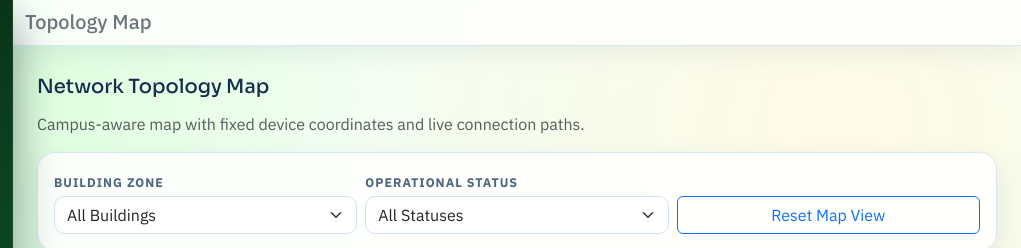
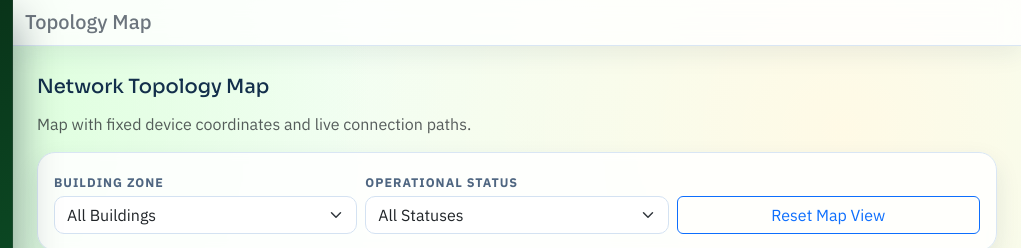
Before and after one commit to placerebuild/smartCampus, a plain HTML site: page html/topology.html in a window 1280 px wide. Shown: the top 248 px of the page, 259-1280 px from the left. Drawn offline with nearby package versions, Linux system fonts and the light colour scheme; a script that the page names is missing.

Commit message:
minor change

```diff
--- a/html/topology.html
+++ b/html/topology.html
@@ -26,7 +26,7 @@
     </nav>
     <div class="main-content">
         <h5 class="section-heading">Network Topology Map</h5>
-        <p class="text-muted topology-help">Campus-aware map with fixed device coordinates and live connection paths.
+        <p class="text-muted topology-help">Map with fixed device coordinates and live connection paths.
         </p>
 
         <div class="card panel-card p-3 mb-3 topology-toolbar">
```
